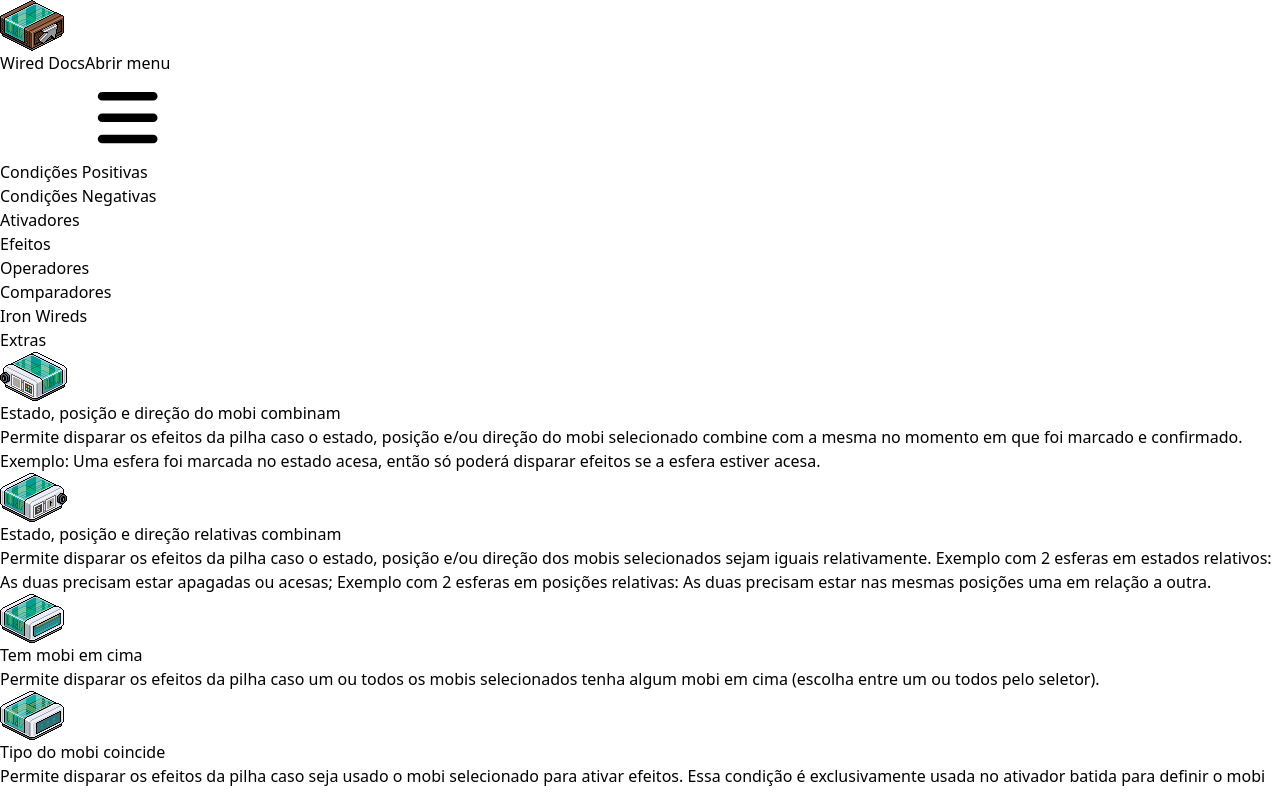
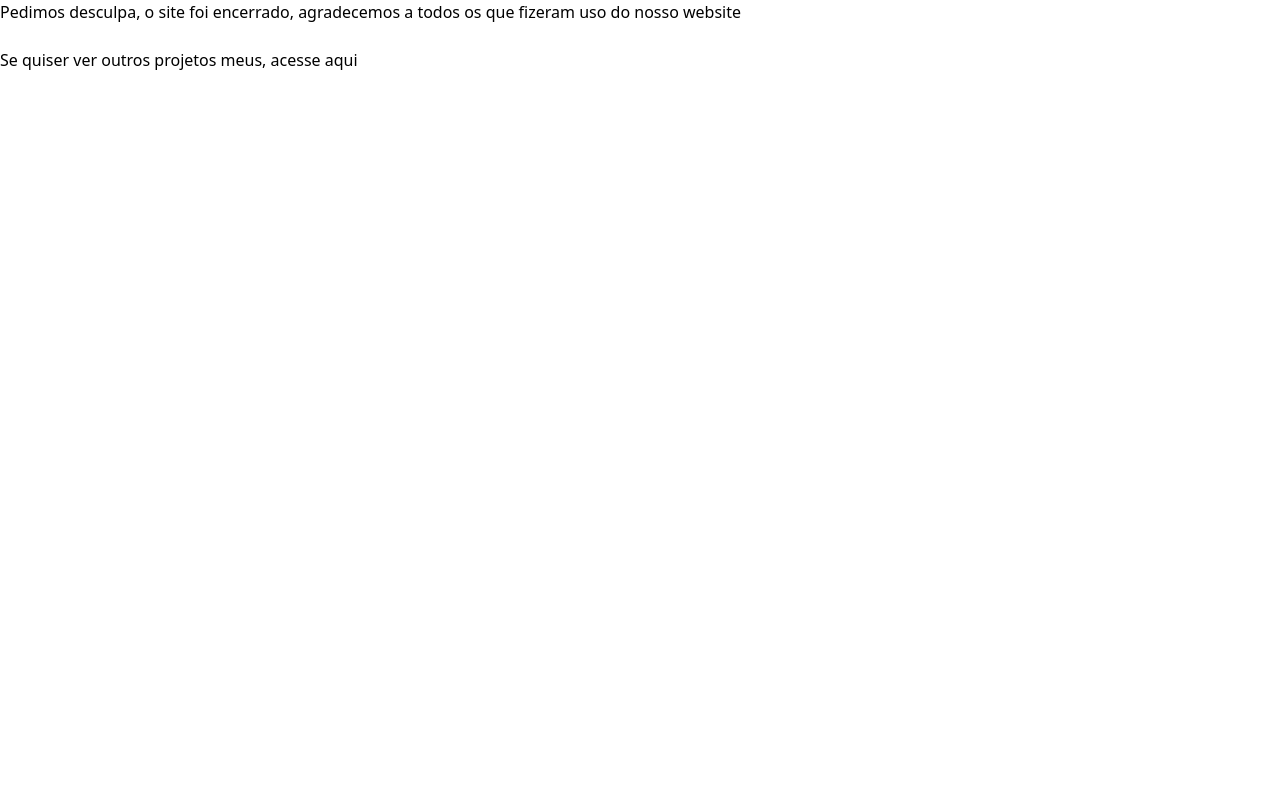
Before and after one commit to rodrigofplourenco/wired-docs, a React (Vite) app: page / in a window 1280 px wide. Shown: the top 792 px of the page. Built offline with nearby package versions, Linux system fonts and the light colour scheme.

Commit message:
[CLOSE] Closed website

```diff
--- a/src/App.tsx
+++ b/src/App.tsx
@@ -10,31 +10,40 @@ import Footer from './components/Footer';
 
 
 function App() {
-  const allWireds: IWireds = wireds;
-  const [wiredType, setWiredType] = useState<IWiredType>(nav[0].wiredType);
+  // const allWireds: IWireds = wireds;
+  // const [wiredType, setWiredType] = useState<IWiredType>(nav[0].wiredType);
 
-  const filteredWireds = allWireds[wiredType];
+  // const filteredWireds = allWireds[wiredType];
 
-  function getPreImageName() {
-    if (wiredType === "ativadores") return "ativador";
-    else if (wiredType === "efeitos") return "efeito";
-    else if (wiredType === "condicoes positivas") return "cond_positiva";
-    else if (wiredType === "condicoes negativas") return "cond_negativa";
-    else if (wiredType === "extras") return "extra";
-    else if (wiredType === "operadores") return "operador";
-    else if (wiredType === "iron wireds") return "iron";
-    else if (wiredType === "comparadores") return "comparador";
-  }
+  // function getPreImageName() {
+  //   if (wiredType === "ativadores") return "ativador";
+  //   else if (wiredType === "efeitos") return "efeito";
+  //   else if (wiredType === "condicoes positivas") return "cond_positiva";
+  //   else if (wiredType === "condicoes negativas") return "cond_negativa";
+  //   else if (wiredType === "extras") return "extra";
+  //   else if (wiredType === "operadores") return "operador";
+  //   else if (wiredType === "iron wireds") return "iron";
+  //   else if (wiredType === "comparadores") return "comparador";
+  // }
 
-  function changeWiredType(wiredType: IWiredType) {
-    setWiredType(wiredType);
-  }
+  // function changeWiredType(wiredType: IWiredType) {
+  //   setWiredType(wiredType);
+  // }
 
   return (
     <>
-      <Navbar changeWiredType={changeWiredType} />
+      <div className='flex flex-col h-screen w-full justify-center items-center'>
+        <h1>
+          Pedimos desculpa, o site foi encerrado, agradecemos a todos os que fizeram uso do nosso website
+        </h1>
+        <br />
+        <h2>
+          Se quiser ver outros projetos meus, acesse <a target="_blank" href='https://github.com/rodrigofplourenco' className='underline font-bold'>aqui</a>
+        </h2>
+      </div>
+      {/* <Navbar changeWiredType={changeWiredType} /> */}
 
-      <div className="px-6 py-8 grid grid-cols-5 gap-6 mx-auto">
+      {/* <div className="px-6 py-8 grid grid-cols-5 gap-6 mx-auto">
         {filteredWireds.map((wired, index) => (
           <div key={wired.name} className="max-w-sm bg-white rounded-lg border border-gray-200 shadow-md dark:bg-gray-800 dark:border-gray-700">
               <a href="#" className='flex justify-center my-6'>
@@ -49,9 +58,9 @@ function App() {
               </div>
           </div>
         ))}
-      </div>
+      </div> */}
 
-      <Footer />
+      {/* <Footer /> */}
     </>
   );
 }
```
Also changed, not shown: 1 other file (tests, documents, lock files or other folders).
